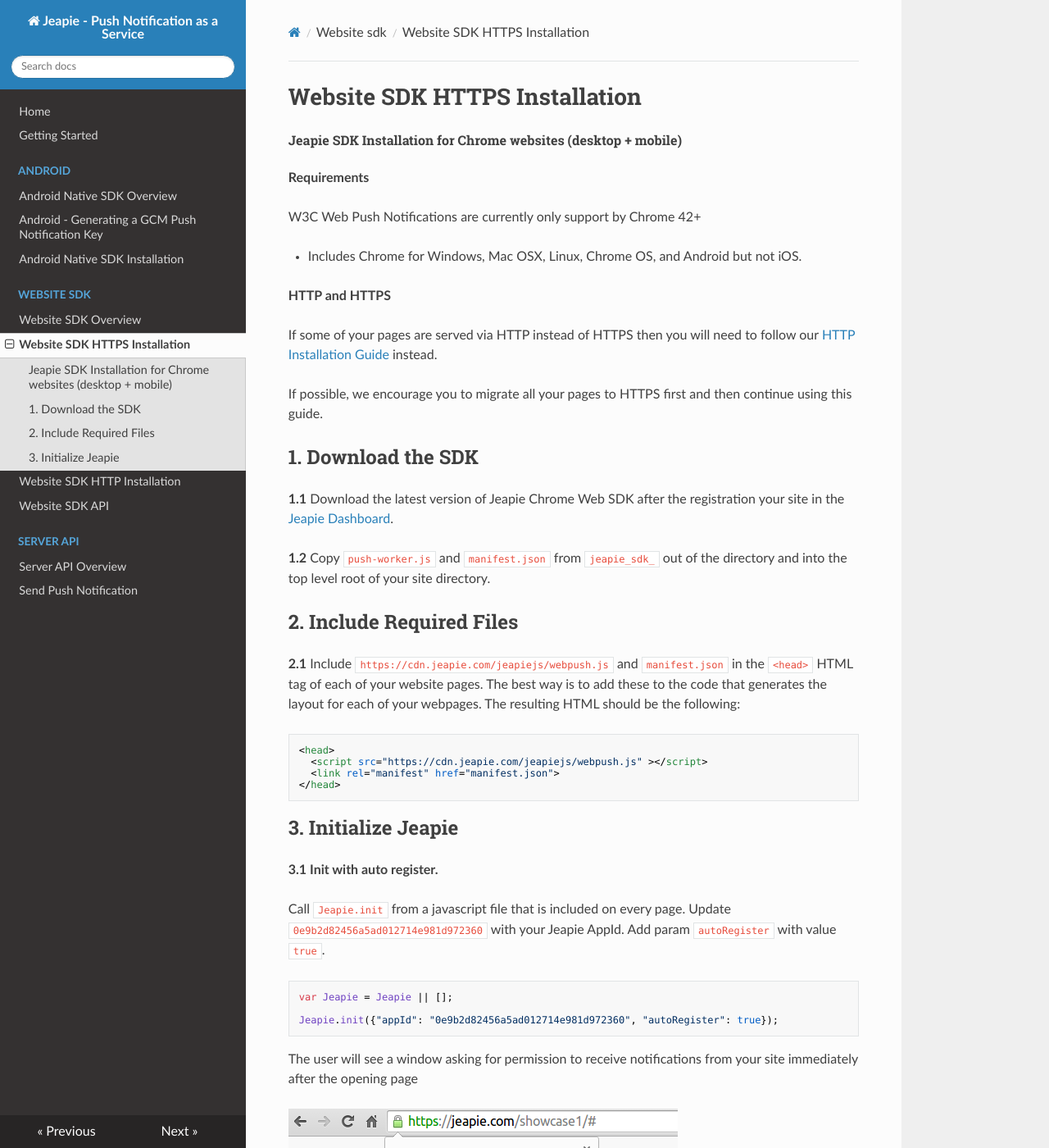
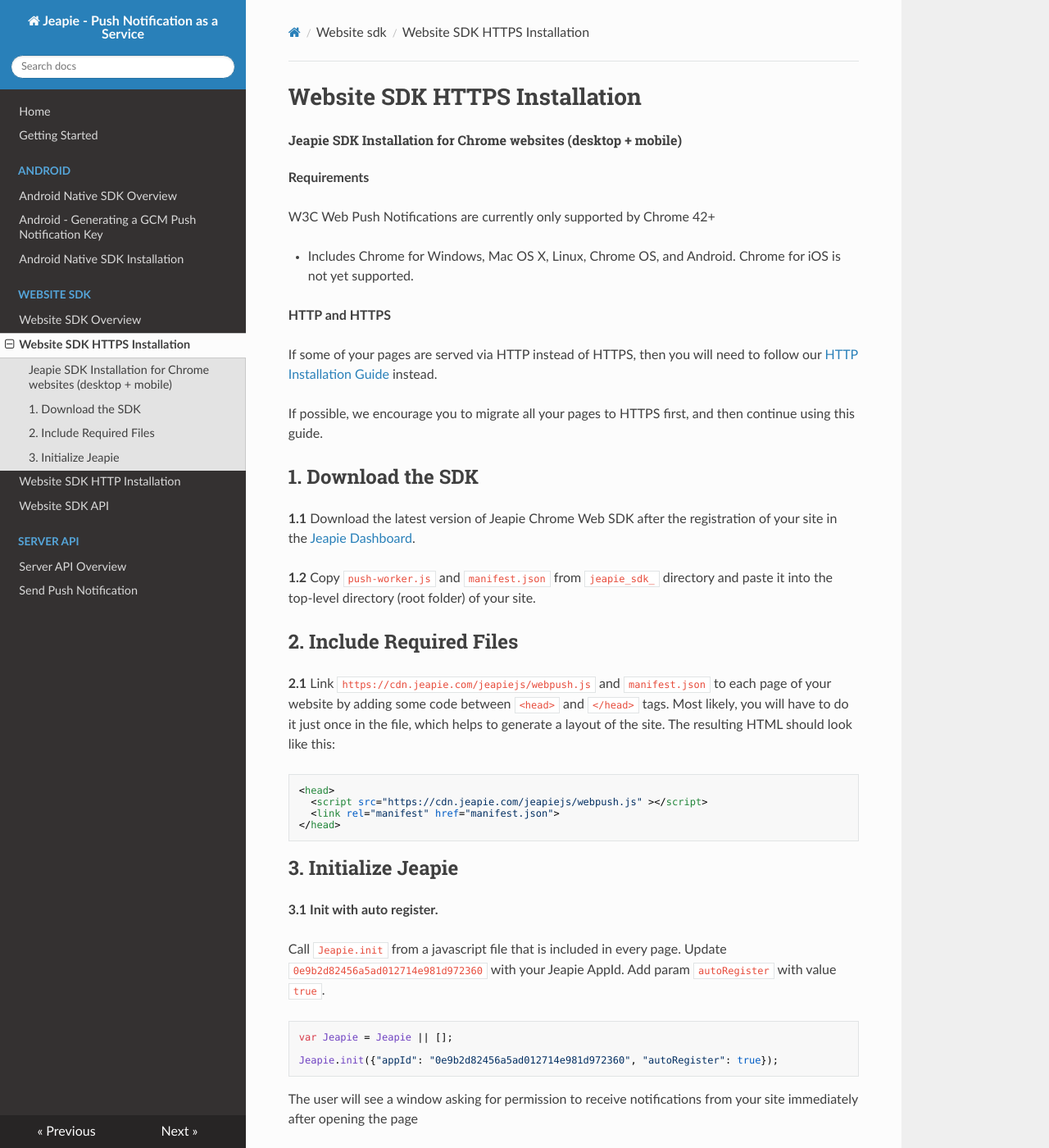
Before and after one commit to Jeapie/jeapie-docs, an MkDocs documentation site: the page built from docs/Websdk/Website-SDK-HTTPS-Installation.md, in a window 1280 px wide and 1400 px high. Shown: the whole window at 82% size. Built offline with MkDocs 1.6.1, drawn with Linux system fonts in a browser that asks for light colours; nearby versions of some CDN libraries; old or Windows-style settings are respelled for this version of MkDocs; some of the changed text lies outside the part shown.

Commit message:
Update Website-SDK-HTTPS-Installation.md
proofreading

````diff
--- a/docs/Websdk/Website-SDK-HTTPS-Installation.md
+++ b/docs/Websdk/Website-SDK-HTTPS-Installation.md
@@ -3,25 +3,25 @@
 
 **Requirements**
 
-W3C Web Push Notifications are currently only support by Chrome 42+
+W3C Web Push Notifications are currently only supported by Chrome 42+
 
-* Includes Chrome for Windows, Mac OSX, Linux, Chrome OS, and Android but not iOS.
+* Includes Chrome for Windows, Mac OS X, Linux, Chrome OS, and Android. Chrome for iOS is not yet supported.
 
 **HTTP and HTTPS**
 
-If some of your pages are served via HTTP instead of HTTPS then you will need to follow our [HTTP Installation Guide](Website-SDK-HTTP-Installation.md) instead.
+If some of your pages are served via HTTP instead of HTTPS, then you will need to follow our [HTTP Installation Guide](Website-SDK-HTTP-Installation.md) instead.
 
-If possible, we encourage you to migrate all your pages to HTTPS first and then continue using this guide.
+If possible, we encourage you to migrate all your pages to HTTPS first, and then continue using this guide.
 
 ##1. Download the SDK
 
-**1.1** Download the latest version of Jeapie Chrome Web SDK after the registration your site in the  [Jeapie Dashboard](https://go.jeapie.com/app/step1-add-site-name).
+**1.1** Download the latest version of Jeapie Chrome Web SDK after the registration of your site in the  [Jeapie Dashboard](https://go.jeapie.com/app/step1-add-site-name).
 
-**1.2** Copy `push-worker.js` and `manifest.json` from `jeapie_sdk_` out of the directory and into the top level root of your site directory.
+**1.2** Copy `push-worker.js` and `manifest.json` from `jeapie_sdk_` directory and paste it into the top-level directory (root folder) of your site.
 
 ##2. Include Required Files
 
-**2.1** Include `https://cdn.jeapie.com/jeapiejs/webpush.js` and `manifest.json` in the `<head>` HTML tag of each of your website pages. The best way is to add these to the code that generates the layout for each of your webpages. The resulting HTML should be the following:
+**2.1** Link `https://cdn.jeapie.com/jeapiejs/webpush.js` and `manifest.json` to each page of your website by adding some code between `<head>` and `</head>` tags.  Most likely, you will have to do it just once in the file, which helps to generate a layout of the site. The resulting HTML should look like this:
 ```HTML
 <head>
   <script src="https://cdn.jeapie.com/jeapiejs/webpush.js" ></script>
@@ -33,19 +33,19 @@ If possible, we encourage you to migrate all your pages to HTTPS first and then
 
 **3.1 Init with auto register.**
 
-Call `Jeapie.init` from a javascript file that is included on every page. Update `0e9b2d82456a5ad012714e981d972360` with your Jeapie AppId. Add param `autoRegister` with value `true`.
+Call `Jeapie.init` from a javascript file that is included in every page. Update `0e9b2d82456a5ad012714e981d972360` with your Jeapie AppId. Add param `autoRegister` with value `true`.
 ```javascript
 var Jeapie = Jeapie || [];
 
 Jeapie.init({"appId": "0e9b2d82456a5ad012714e981d972360", "autoRegister": true});
 ```
-The user will see a window asking for permission to receive notifications from your site immediately after the opening page
+The user will see a window asking for permission to receive notifications from your site immediately after opening the page
 
 ![Autoregister for users](/img/https_autoregister.png)
 
 **3.2 Init with your custom button.**
 
-Call `Jeapie.init` from a javascript file that is included on every page. Update `0e9b2d82456a5ad012714e981d972360` with your Jeapie AppId. Create or use your button and update `YOUR_CUSTOM_BUTTON_ID` with your button id
+Call `Jeapie.init` from a javascript file that is included in every page. Update `0e9b2d82456a5ad012714e981d972360` with your Jeapie AppId. Create or use your button and update `YOUR_CUSTOM_BUTTON_ID` with your button id
 ```javascript
 var Jeapie = Jeapie || [];
 Jeapie.init({ "appKey" : "0e9b2d82456a5ad012714e981d972360"});
@@ -61,27 +61,32 @@ function registerPush() {
     });
 }
 ```
-The user will see a window asking for permission to receive notifications from your site immediately after click on button.
+The user will see a window asking for permission to receive notifications from your site immediately after clicking on the button.
 
-Even you can create your own logic and call `registerPush()` method.
+You can create your own logic and call `registerPush()` method.
 
 **3.3 Init with Jeapie Widget.**
 
-Call `Jeapie.init` from a javascript file that is included on every page. Update `0e9b2d82456a5ad012714e981d972360` with your Jeapie AppId. Add param `createButton` with value `true`.
+Call `Jeapie.init` from a javascript file that is included in every page. Update `0e9b2d82456a5ad012714e981d972360` with your Jeapie AppId. Add param `createButton` with value `true`.
 ```javascript
 var Jeapie = Jeapie || [];
 Jeapie.init({ "appKey" : "0e9b2d82456a5ad012714e981d972360", "createButton": true});
 ```
-On your site will be a button, when clicked, a window will appear to allow notifications from your site
+The interactive button will appear on your site. Click it to open a window in which you will be able to allow sending notifications
 
 ![Autoregister for users](/img/widget_example.png)
 
 **Important**
 
-You must keep all files SDK together. `https://cdn.jeapie.com/jeapiejs/webpush.js`, `push-worker.js` and `manifest.json` must be placed at the root of your site directory.
+You must keep all the SDK files together. `https://cdn.jeapie.com/jeapiejs/webpush.js`, `push-worker.js` and `manifest.json` must be placed in the root directory of your site.
 
-`https://cdn.jeapie.com/jeapiejs/webpush.js` and `manifest.json` must be located in the head html tag in every one of your pages. This is so any page can subscribe for notifications, any page can be set to be opened from a notification, changes to the Google Registration id can be updated, and session count can be accurately counted.
+Links to `https://cdn.jeapie.com/jeapiejs/webpush.js` and `manifest.json` must be added between `<head>` and `</head>` tags for every page on your website. Linking files this way allows us to be sure that:
+- any page can subscribe to notifications
+- any page can be opened from a notification (if set)
+- changes to the Google Registration id can be updated
+- session count can be accurately calculated
+
 
 **That's It!**
 
-That's it for the setup. See our [Web SDK API](Website-SDK-API.md) for more functions.
+That’s it for now - the setup is complete. See our [Web SDK API](Website-SDK-API.md) for more functions.
````
